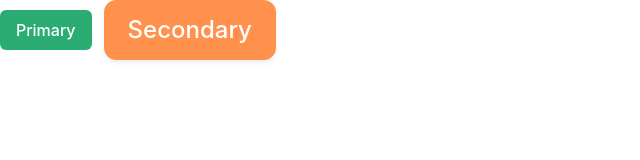
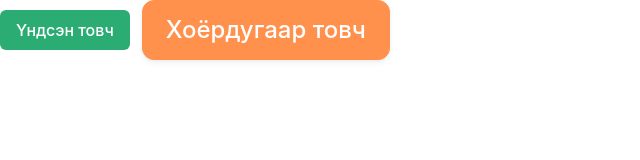
Before and after one commit to isa2571013-sudo/test, a website: page src/index.html in a window 1280 px wide. Shown: the whole page, without its empty margins (0-640 px from the left). Drawn offline with Linux system fonts and the light colour scheme.

Commit message:
Update button text to Mongolian language
Github дээр button-ын нэр сольсон.

```diff
--- a/src/index.html
+++ b/src/index.html
@@ -12,8 +12,8 @@
 
 <body>
     <div class="buttons">
-        <button class="button is-primary">Primary</button>
-        <button class="button is-secondary is-large">Secondary</button>
+        <button class="button is-primary">Үндсэн товч</button>
+        <button class="button is-secondary is-large">Хоёрдугаар товч</button>
     </div>
 </body>
 
```
